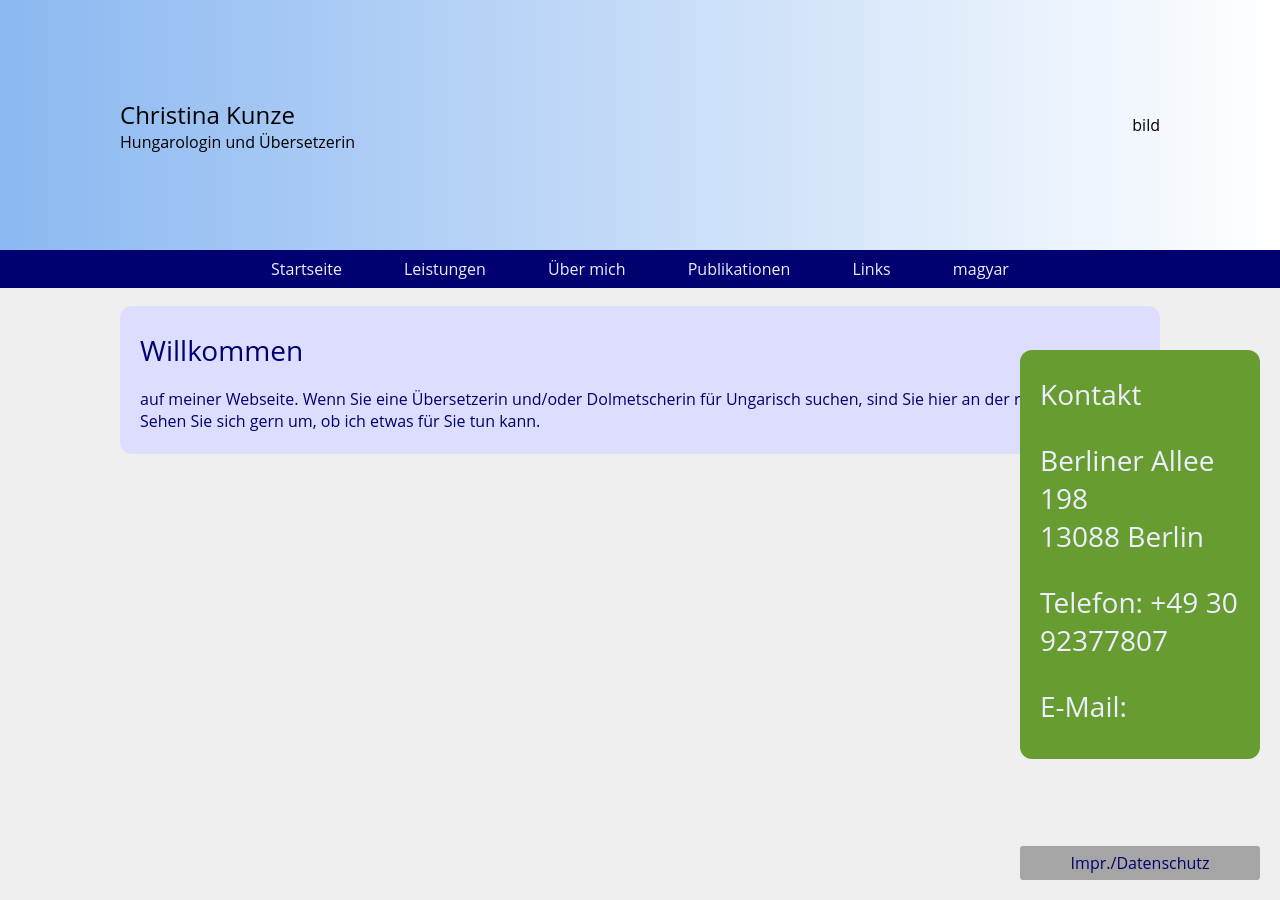
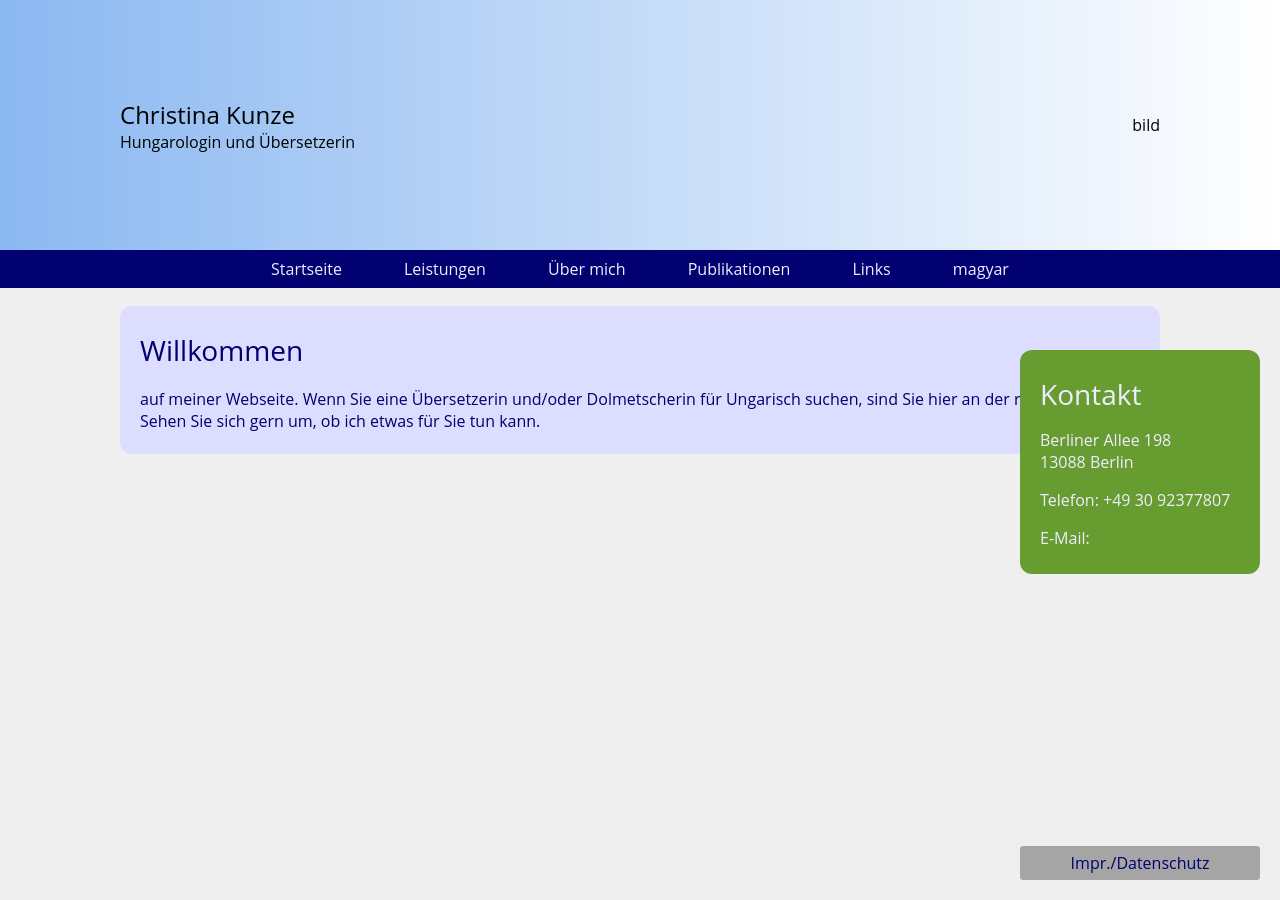
Before and after one commit to rixx/revesz.de, a Jekyll site: the page built from index.md, in a window 1280 px wide. Built offline with Jekyll 4.4.1, drawn with Linux system fonts in a browser that asks for light colours.

Commit message:
Update styles.css

```diff
--- a/css/styles.css
+++ b/css/styles.css
@@ -77,3 +77,4 @@ a#impressum {
 }
 h1 {font-size: 28px; font-weight:normal;}
 h2 {font-size: 20px; font-weight:normal;}
+p {font-size: 16px; font-weight:normal;}
```
